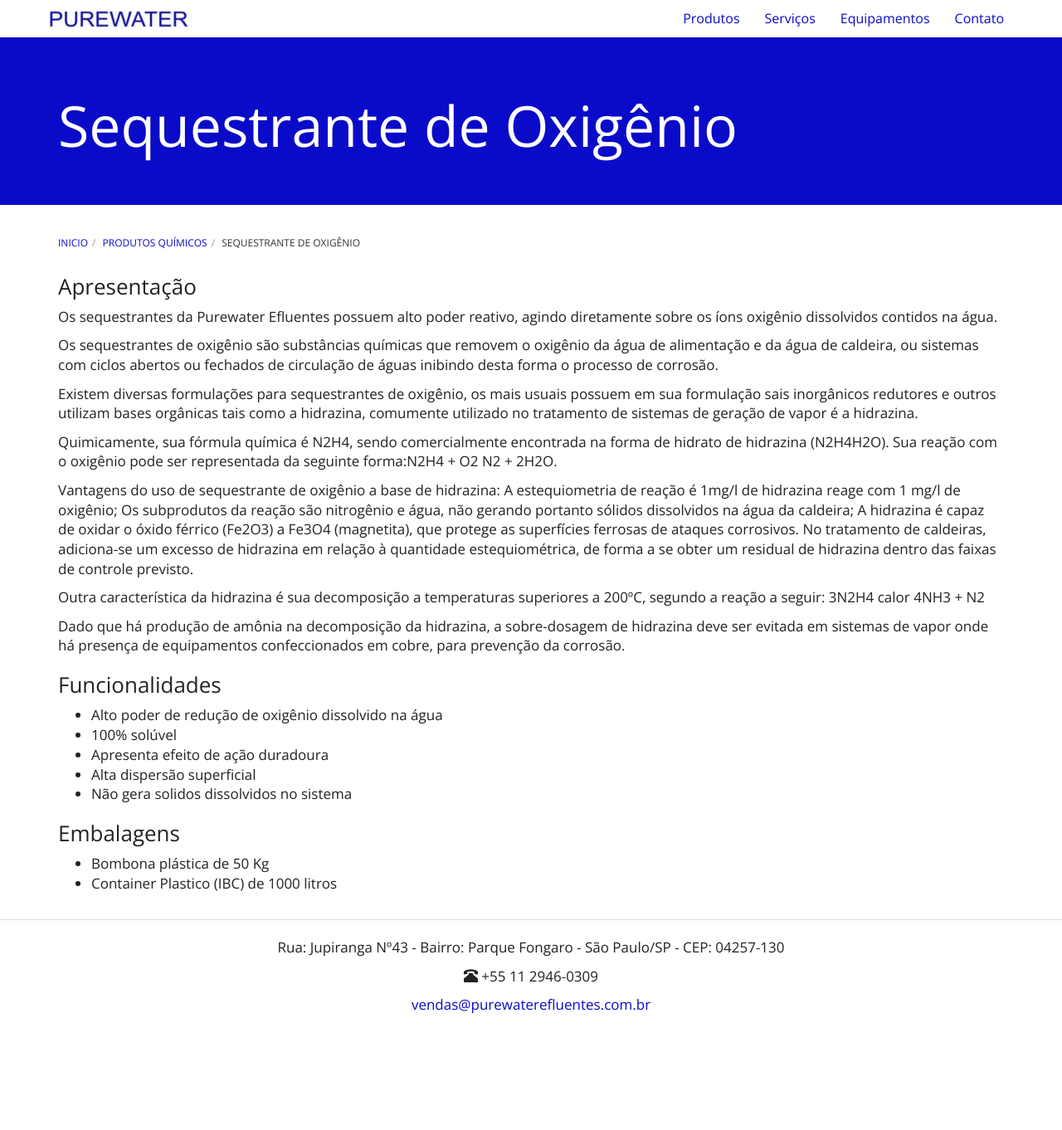
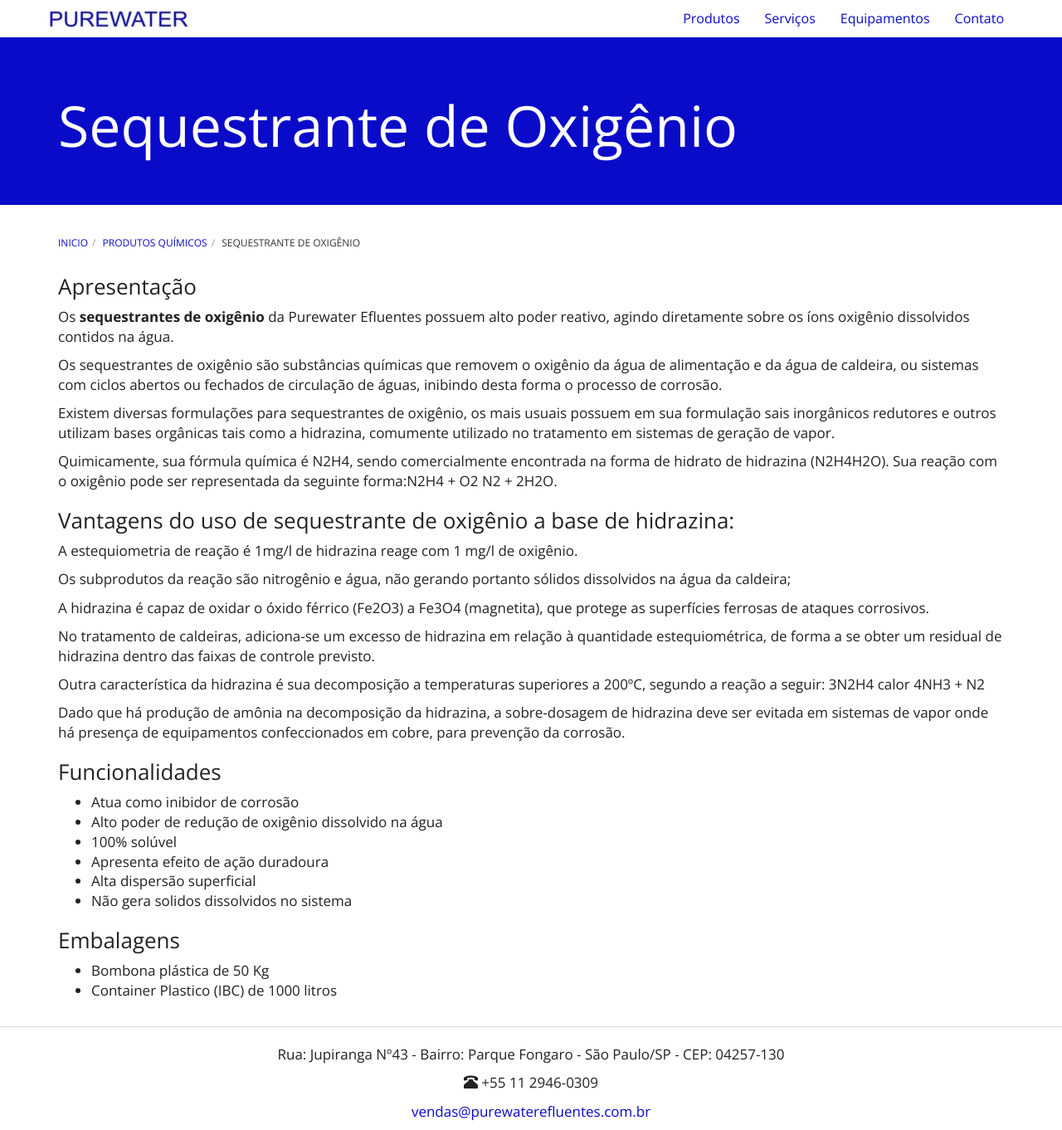
Before and after one commit to purewaterefluentes/purewaterefluentes.github.io, a Jekyll site: the page built from produtos/sequestrante-de-oxigenio.md, in a window 1280 px wide and 1362 px high. Shown: the whole window at 83% size. Built offline with Jekyll 4.4.1, drawn with Linux system fonts in a browser that asks for light colours; nearby versions of some CDN libraries; library files that are not in the unit come from our copies.

Commit message:
Update sequestrante-de-oxigenio.md

```diff
--- a/produtos/sequestrante-de-oxigenio.md
+++ b/produtos/sequestrante-de-oxigenio.md
@@ -5,32 +5,34 @@
 
 ### Apresentação
 
-Os sequestrantes da Purewater Efluentes possuem alto poder reativo, agindo diretamente sobre os íons oxigênio dissolvidos contidos na água.
+Os **sequestrantes de oxigênio** da Purewater Efluentes possuem alto poder reativo, agindo diretamente sobre os íons oxigênio dissolvidos contidos na água.
 
-Os sequestrantes de oxigênio são substâncias químicas que removem o oxigênio da água de
-alimentação e da água de caldeira, ou sistemas com ciclos abertos ou fechados de circulação de águas inibindo desta forma o processo de corrosão.
+Os sequestrantes de oxigênio são substâncias químicas que removem o oxigênio da água de alimentação e da água de caldeira, ou sistemas com ciclos abertos ou fechados de circulação de águas, inibindo desta forma o processo de corrosão.
 
-Existem diversas formulações para sequestrantes de oxigênio, os mais usuais possuem em sua formulação sais inorgânicos redutores e outros utilizam bases orgânicas tais como a hidrazina, comumente utilizado no tratamento de sistemas de geração de
-vapor é a hidrazina.
+Existem diversas formulações para sequestrantes de oxigênio, os mais usuais possuem em sua formulação sais inorgânicos redutores e outros utilizam bases orgânicas tais como a hidrazina, comumente utilizado no tratamento em sistemas de geração de
+vapor.
 
 Quimicamente, sua fórmula química é N2H4, sendo comercialmente encontrada na forma de hidrato de hidrazina (N2H4H2O).
 Sua reação com o oxigênio pode ser representada da seguinte forma:N2H4 + O2 N2 + 2H2O.
 
-Vantagens do uso de sequestrante de oxigênio a base de hidrazina:
-A estequiometria de reação é 1mg/l de hidrazina reage com 1 mg/l de oxigênio;
+### Vantagens do uso de sequestrante de oxigênio a base de hidrazina:
+
+A estequiometria de reação é 1mg/l de hidrazina reage com 1 mg/l de oxigênio.
+
 Os subprodutos da reação são nitrogênio e água, não gerando portanto sólidos dissolvidos na água da caldeira;
+
 A hidrazina é capaz de oxidar o óxido férrico (Fe2O3) a Fe3O4 (magnetita), que protege as superfícies ferrosas de ataques corrosivos.
+
 No tratamento de caldeiras, adiciona-se um excesso de hidrazina em relação à quantidade estequiométrica, de forma a se obter um residual de hidrazina dentro das faixas de controle previsto.
 
 Outra característica da hidrazina é sua decomposição a temperaturas superiores a 200ºC,
 segundo a reação a seguir: 3N2H4 calor 4NH3 + N2
 
-Dado que há produção de amônia na decomposição da hidrazina, a sobre-dosagem de
-hidrazina deve ser evitada em sistemas de vapor onde há presença de equipamentos
-confeccionados em cobre, para prevenção da corrosão.
+Dado que há produção de amônia na decomposição da hidrazina, a sobre-dosagem de hidrazina deve ser evitada em sistemas de vapor onde há presença de equipamentos confeccionados em cobre, para prevenção da corrosão.
 
 ### Funcionalidades
 
+- Atua como inibidor de corrosão
 - Alto poder de redução de oxigênio dissolvido na água
 - 100% solúvel
 - Apresenta efeito de ação duradoura
```
